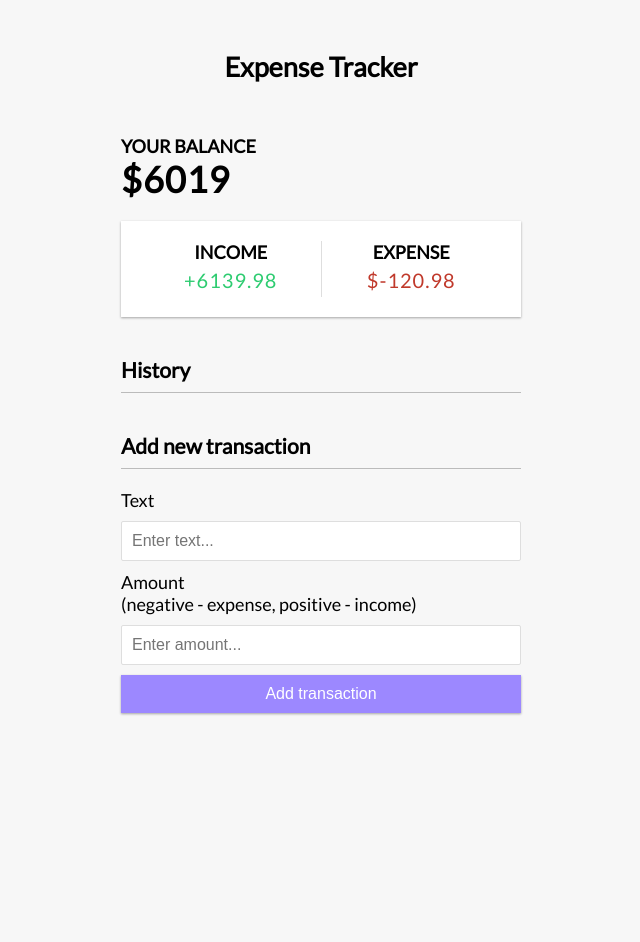
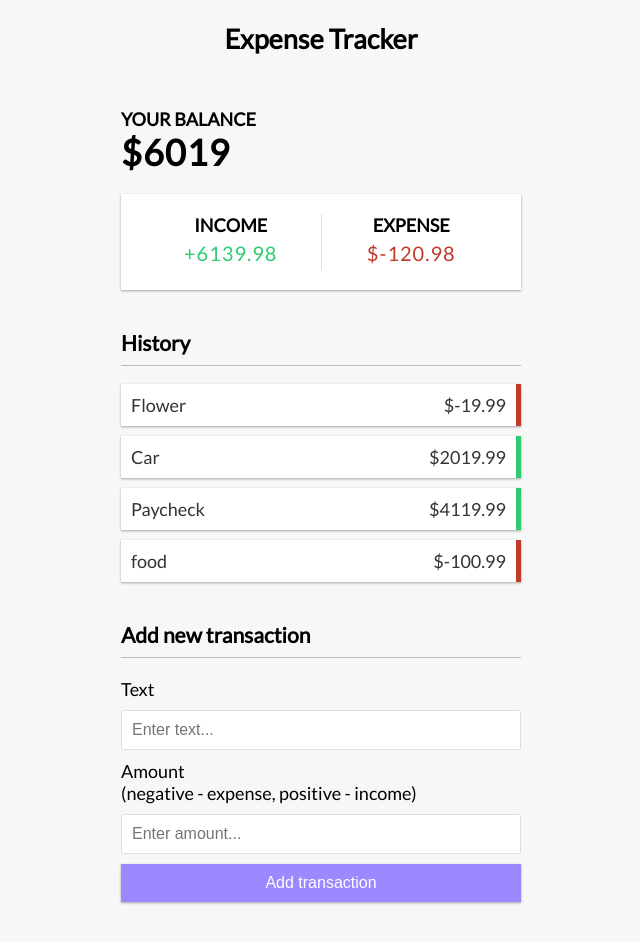
Before and after one commit to MIKE-BRIA/Vueprojects, a Vue app in the folder expense-tracker/: page / in a window 1280 px wide. Shown: the top 942 px of the page, without its empty margins (319-959 px from the left). Before the commit the page ends 800 px from the top, so only its background shows below. Built offline with nearby package versions, Linux system fonts and the light colour scheme.

Commit message:
child-Transaction page

```diff
--- a/expense-tracker/src/components/TransactionList.vue
+++ b/expense-tracker/src/components/TransactionList.vue
@@ -2,18 +2,28 @@
   <div>
     <h3>History</h3>
     <ul id="list" class="list">
-      <!-- <li class="minus">
-        Cash <span>-$400</span><button class="delete-btn">x</button>
+      <li
+        v-for="transaction in transactions"
+        :key="transaction.id"
+        :class="transaction.amount < 0 ? 'minus' : 'plus'"
+      >
+        {{ transaction.text }} <span>${{ transaction.amount }}</span
+        ><button class="delete-btn">x</button>
       </li>
-      <li class="plus">
-        Paycheck <span>$400</span><button class="delete-btn">x</button>
-      </li> -->
     </ul>
   </div>
 </template>
 
-<script>
-export default {};
+<script setup>
+//adding a prop
+import { defineProps } from "vue";
+
+const props = defineProps({
+  transactions: {
+    type: Array,
+    required: true,
+  },
+});
 </script>
 
 <style></style>
```
